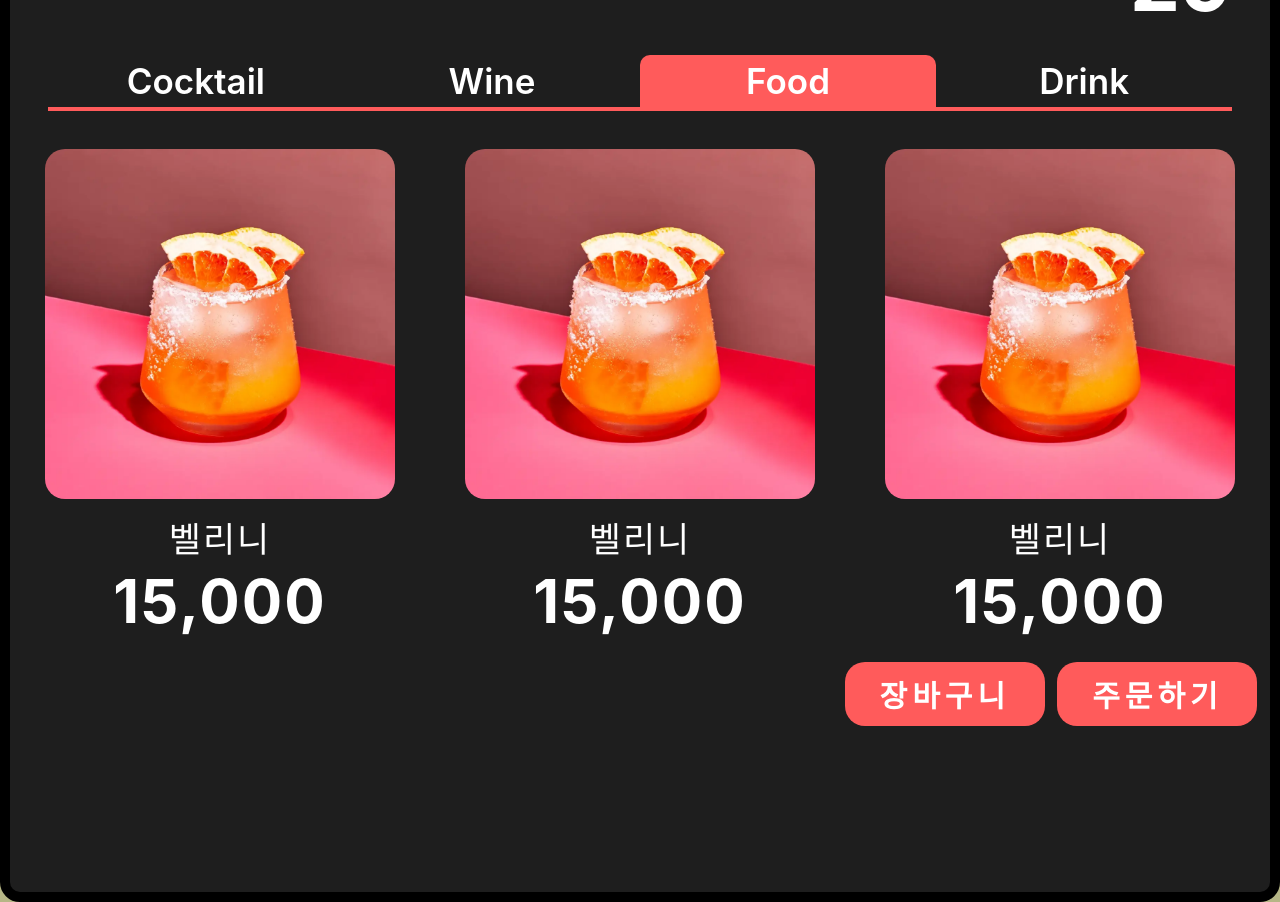
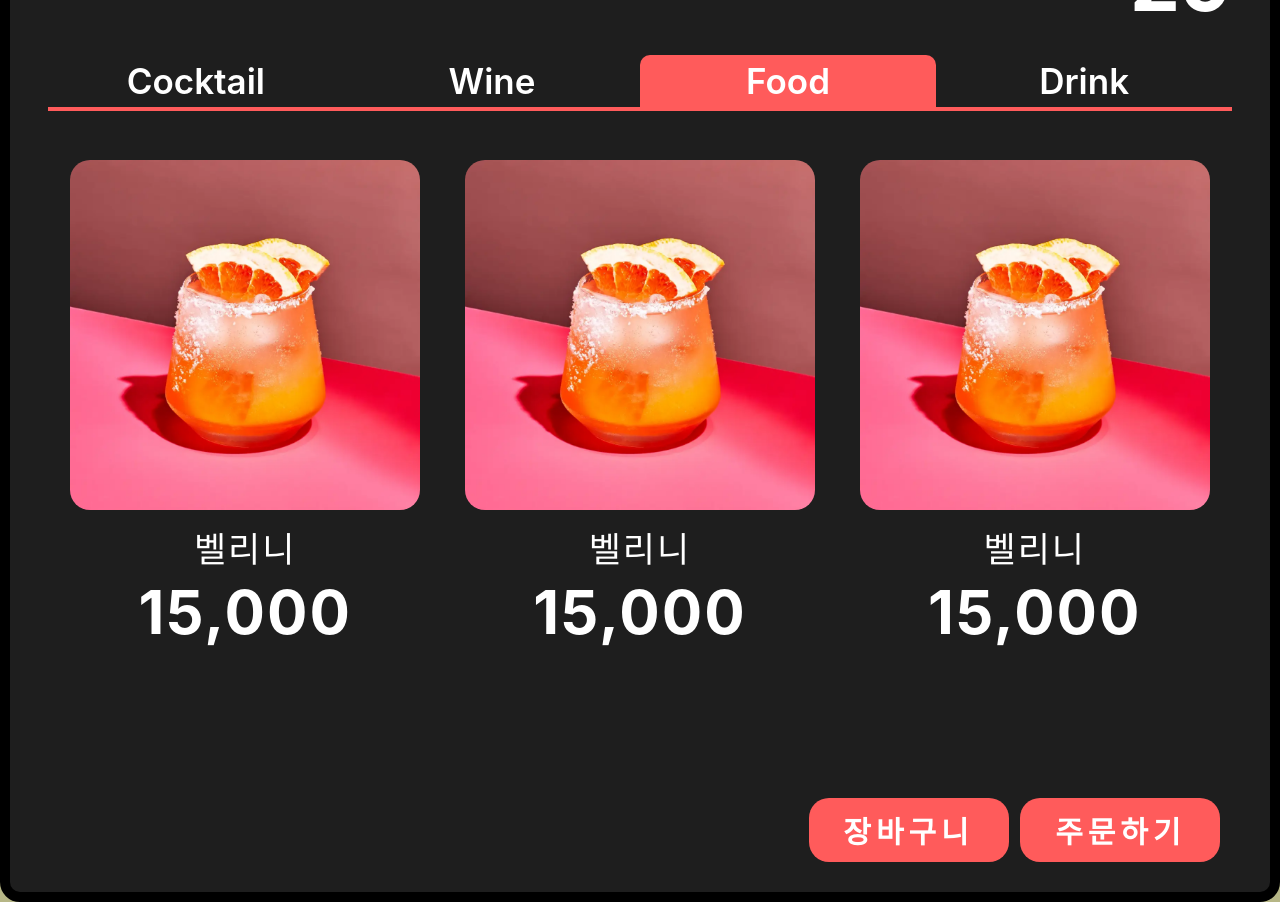
Before and after one commit to juny-0429/cocktable-frontend, a React (Create React App) app: page /menu/cocktail in a window 1280 px wide. Built offline with nearby package versions, Linux system fonts and the light colour scheme; a web font is replaced by a local one.

Commit message:
food 페이지 className 수정

```diff
--- a/src/index.css
+++ b/src/index.css
@@ -11,3 +11,8 @@ code {
   font-family: source-code-pro, Menlo, Monaco, Consolas, 'Courier New',
     monospace;
 }
+
+.container {
+  height: 650px;
+  margin: 1% 3% 0 3%;
+}
--- a/src/pages/page-cocktail/Cocktail.module.scss
+++ b/src/pages/page-cocktail/Cocktail.module.scss
@@ -1,4 +1,5 @@
 .cocktailMain {
+    height: 100%;
     display: flex;
     justify-content: space-around;
 }
--- a/src/pages/page-cocktail/Cocktail.tsx
+++ b/src/pages/page-cocktail/Cocktail.tsx
@@ -6,7 +6,7 @@ import CartBtn from '../../components/cart-button/CartBtn';
 function Cocktail() {
 
     return (
-        <div>
+        <div className="container">
             <div className={ctStyle.cocktailMain}>
                 <div className={ctStyle.cocktailItem}>
                     <img src="/images/002.png" alt='테스트 이미지'/>
--- a/src/pages/page-food/Food.module.scss
+++ b/src/pages/page-food/Food.module.scss
@@ -1,9 +1,4 @@
-.foodContainer {
-    height: 650px;
-    margin: 1% 3% 0 3%;
-}
-
-.foodContant {
+.foodMain {
     height: 100%;
     overflow-x: auto;
     display: flex;
--- a/src/pages/page-food/Food.tsx
+++ b/src/pages/page-food/Food.tsx
@@ -8,8 +8,8 @@ function Food() {
     console.log("FoodData = ", FoodData);
 
     return (
-        <div className={foodStyle.foodContainer}>
-            <div className={foodStyle.foodContant}>
+        <div className="container">
+            <div className={foodStyle.foodMain}>
                 {FoodData.map((item, index) => (
                     <div key={index} className={foodStyle.foodItem}>
                         <img src={item.src} alt={item.name} />
```
